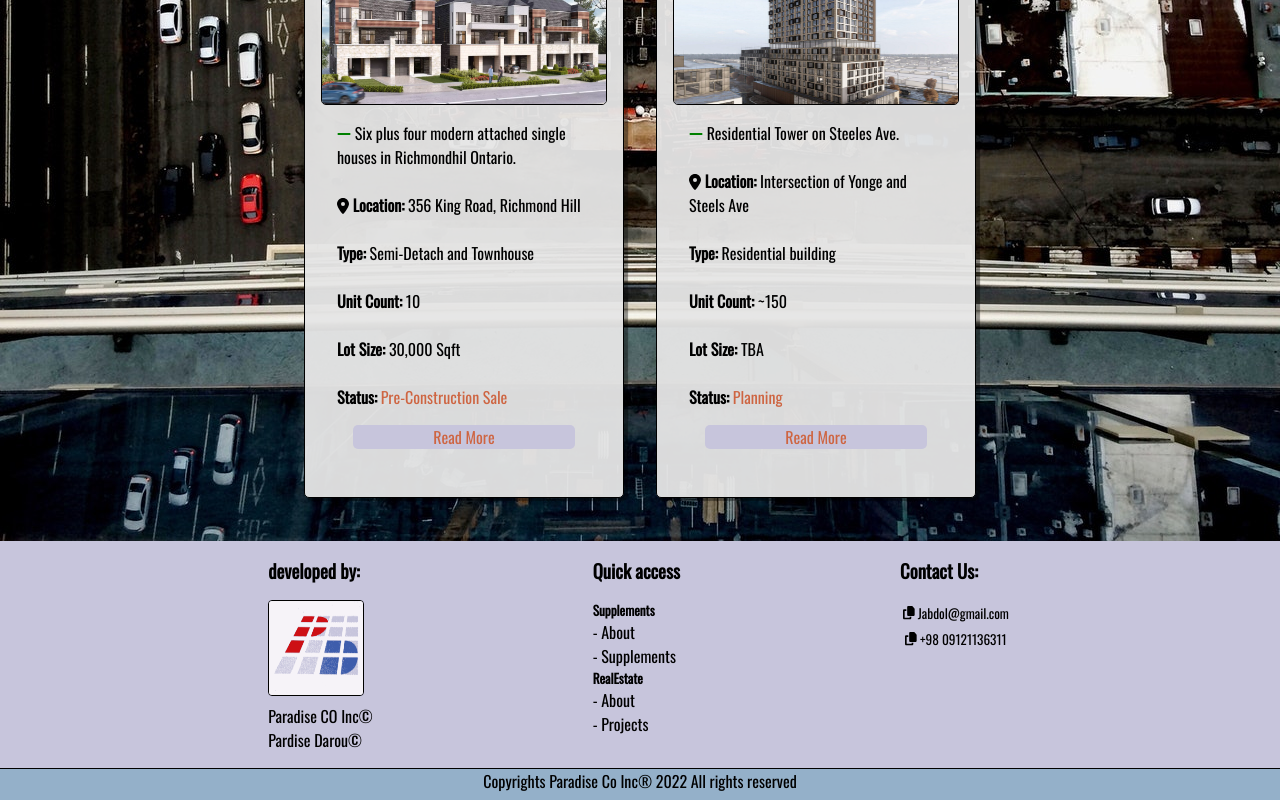
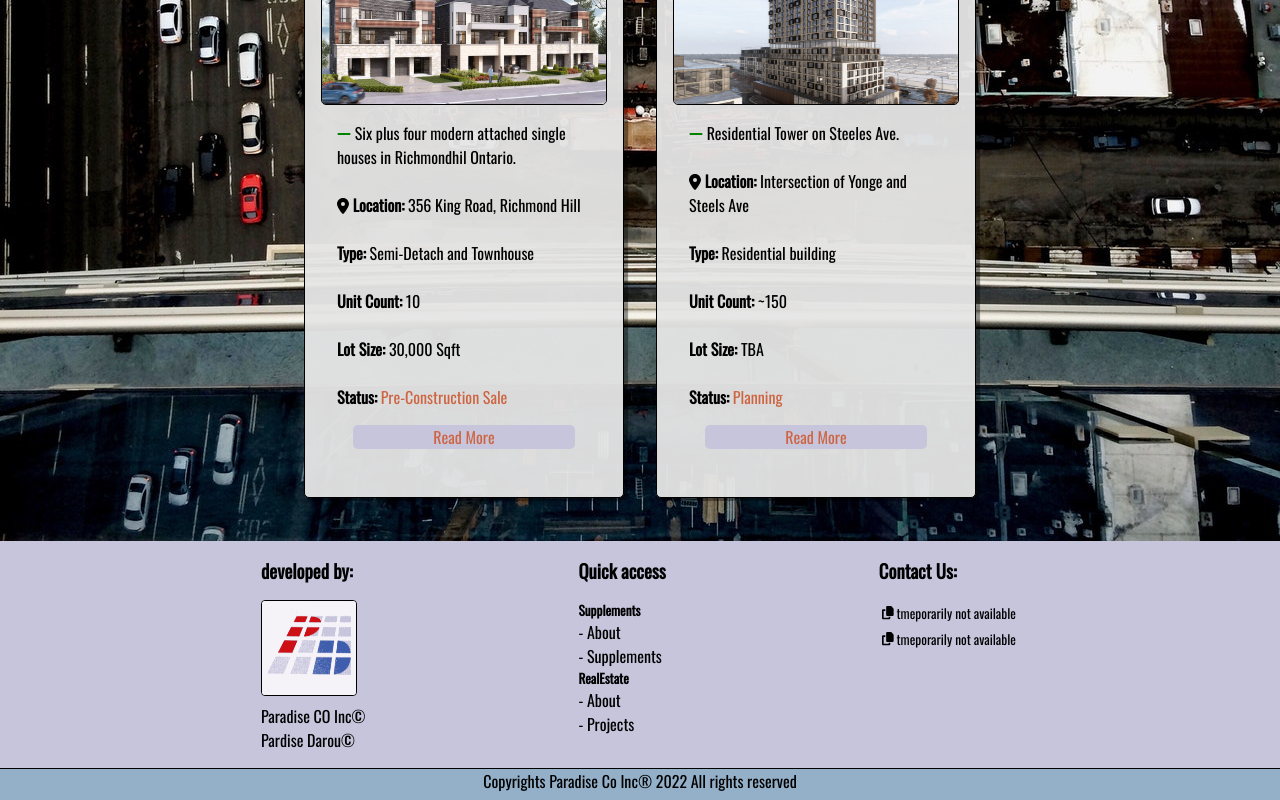
Before and after one commit to arshiaKalkho/Paradise-landingPage, a React (Create React App) app: page /RealEstate in a window 1280 px wide. Shown: the part 1919-2719 px from the top of the page. Built offline with nearby package versions, Linux system fonts and the light colour scheme.

Commit message:
removed sensitive information

```diff
--- a/src/components/HeaderFooter/Footer.js
+++ b/src/components/HeaderFooter/Footer.js
@@ -30,13 +30,13 @@ function Footer() {
         </div>
         <div className="footer-right">
           <h3 className='footer-headers'>Contact Us:</h3>
-          <button className="copy-contact" onClick={()=>clickHandler("Jabdol@gmail.com")}>
+          <button className="copy-contact" onClick={()=>clickHandler("tmeporarily not available")}>
           <FontAwesomeIcon className='footer-icon' icon={faCopy} />
-            Jabdol@gmail.com
+          tmeporarily not available
           </button>
-          <button className="copy-contact" onClick={()=>clickHandler("+98 09121136311")}>
+          <button className="copy-contact" onClick={()=>clickHandler("tmeporarily not available")}>
           <FontAwesomeIcon className='footer-icon' icon={faCopy} />
-            +98 09121136311
+            tmeporarily not available
           </button>
 
         </div>
--- a/src/components/realEstate/AboutOwner/AboutOwner.js
+++ b/src/components/realEstate/AboutOwner/AboutOwner.js
@@ -8,7 +8,7 @@ function AboutOwner() {
         <img src="./images/javad-faceshot.jpg" className='realEstate-faceShot' alt='' />
         <div className="realEstate-about-owner">
             <h2>About Me</h2>
-            <p>- I am proven business man investing in realestate project all over ontario canada, working with canadian businesses change the face of toronto. Together we can build housing for thousands and provide opportunities like never before. to checkout our projects please go below and <span className='inline-emphesis copy-email' onClick={() => {navigator.clipboard.writeText("jabdol@gmail.com")}}>contant me</span> contant me here via email<br />
+            <p>- I am proven business man investing in realestate project all over ontario canada, working with canadian businesses change the face of toronto. Together we can build housing for thousands and provide opportunities like never before. to checkout our projects please go below and <span className='inline-emphesis copy-email' onClick={() => {navigator.clipboard.writeText("tmeporarily not available")}}>contant me</span> contant me here via email<br />
             - Join our team and use the expertise and background to your advantage with years of experience and success . together we can hope to to find opportunity and acts them accordingly. I hope to hear from you soon.
 
             </p>
```
